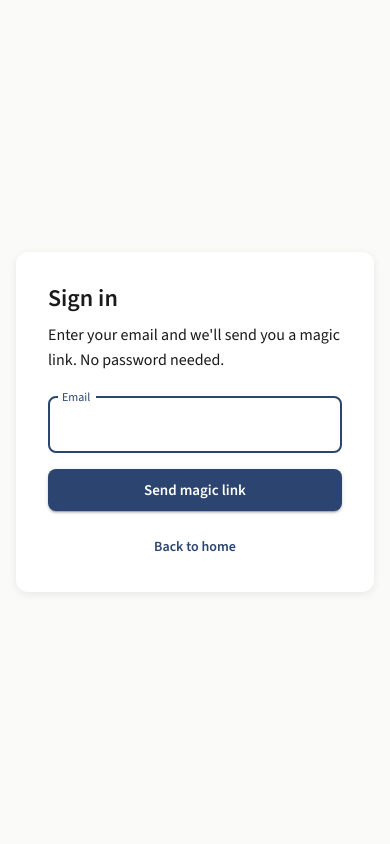
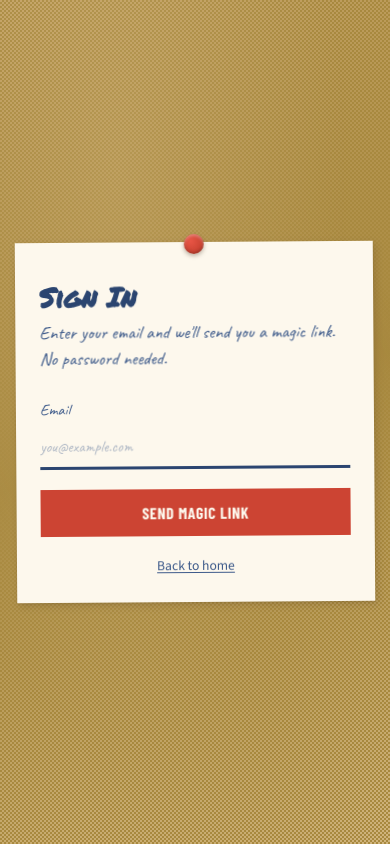
Before and after one commit to AmitKulkarni23/knowthyneighbor, a Next.js app in the folder frontend/: page /login in a window 390 px wide. Built offline with nearby package versions, Linux system fonts and the light colour scheme.

Commit message:
Restyle sign-in page to match landing page's corkboard design language.

```diff
--- a/frontend/src/app/(auth)/layout.tsx
+++ b/frontend/src/app/(auth)/layout.tsx
@@ -1,21 +1,3 @@
-import ThemeRegistry from '@/components/ThemeRegistry';
-import Box from '@mui/material/Box';
-
 export default function AuthLayout({ children }: { children: React.ReactNode }) {
-  return (
-    <ThemeRegistry>
-      <Box
-        sx={{
-          minHeight: '100vh',
-          display: 'flex',
-          alignItems: 'center',
-          justifyContent: 'center',
-          bgcolor: 'background.default',
-          px: 2,
-        }}
-      >
-        {children}
-      </Box>
-    </ThemeRegistry>
-  );
+  return <>{children}</>;
 }
--- /dev/null
+++ b/frontend/src/app/(auth)/login/page.module.css
@@ -0,0 +1,259 @@
+/* ── Cork board ground (matches landing page) ── */
+.board {
+  min-height: 100vh;
+  background:
+    repeating-conic-gradient(var(--cork-dark) 0% 25%, transparent 0% 50%) 0 0 / 4px 4px,
+    linear-gradient(160deg, var(--cork) 0%, var(--cork-dark) 50%, var(--cork-light) 100%);
+  display: flex;
+  align-items: center;
+  justify-content: center;
+  padding: 40px 16px;
+  position: relative;
+}
+
+.board::before {
+  content: "";
+  position: fixed;
+  inset: 0;
+  background:
+    radial-gradient(ellipse at 30% 20%, rgba(212, 184, 130, 0.3) 0%, transparent 60%),
+    radial-gradient(ellipse at 70% 80%, rgba(168, 137, 63, 0.2) 0%, transparent 50%);
+  pointer-events: none;
+  z-index: 0;
+}
+
+/* ── Paper card ── */
+.card {
+  background: var(--paper);
+  padding: 48px 36px 36px;
+  position: relative;
+  max-width: 420px;
+  width: 100%;
+  transform: rotate(-0.8deg);
+  box-shadow:
+    2px 3px 8px var(--shadow-card),
+    0 1px 2px rgba(60, 40, 20, 0.1);
+  z-index: 1;
+}
+
+/* ── Pushpin ── */
+.pin {
+  position: absolute;
+  top: -8px;
+  left: 50%;
+  transform: translateX(-50%);
+  width: 20px;
+  height: 20px;
+  border-radius: 50%;
+  background: radial-gradient(circle at 35% 35%, #e85545, var(--pushpin-red) 60%, #993322);
+  box-shadow:
+    0 2px 4px var(--shadow-pin),
+    inset 0 -2px 3px rgba(0, 0, 0, 0.15),
+    inset 0 2px 3px rgba(255, 255, 255, 0.3);
+  z-index: 2;
+}
+
+/* ── Typography ── */
+.title {
+  font-family: var(--font-marker), cursive;
+  font-size: 2rem;
+  color: var(--ink-blue);
+  line-height: 1.1;
+  margin-bottom: 8px;
+}
+
+.subtitle {
+  font-family: var(--font-handwriting), cursive;
+  font-size: 1.15rem;
+  color: var(--ink-blue-light);
+  line-height: 1.4;
+  margin-bottom: 28px;
+}
+
+/* ── Form ── */
+.form {
+  display: flex;
+  flex-direction: column;
+}
+
+/* ── Input field ── */
+.fieldGroup {
+  margin-bottom: 20px;
+  position: relative;
+}
+
+.label {
+  display: block;
+  font-family: var(--font-handwriting), cursive;
+  font-size: 1rem;
+  color: var(--ink-blue-light);
+  margin-bottom: 6px;
+}
+
+.input {
+  width: 100%;
+  padding: 10px 0;
+  font-family: var(--font-body), Georgia, serif;
+  font-size: 1rem;
+  color: var(--ink-blue);
+  background: transparent;
+  border: none;
+  border-bottom: 2px solid var(--cork-light);
+  outline: none;
+  transition: border-color 0.2s ease;
+}
+
+.input::placeholder {
+  color: var(--ink-blue-light);
+  opacity: 0.4;
+  font-family: var(--font-handwriting), cursive;
+}
+
+.input:focus {
+  border-bottom-color: var(--ink-blue);
+  outline: none;
+}
+
+.input:focus-visible {
+  outline: none;
+  border-bottom-color: var(--ink-blue);
+  border-bottom-width: 3px;
+}
+
+.inputError {
+  composes: input;
+  border-bottom-color: var(--pushpin-red);
+}
+
+.inputError:focus {
+  border-bottom-color: var(--pushpin-red);
+}
+
+.errorText {
+  font-family: var(--font-handwriting), cursive;
+  font-size: 0.85rem;
+  color: var(--pushpin-red);
+  margin-top: 6px;
+}
+
+/* ── Server error alert ── */
+.alert {
+  font-family: var(--font-handwriting), cursive;
+  font-size: 0.95rem;
+  color: var(--pushpin-red);
+  padding: 10px 14px;
+  background: rgba(204, 68, 51, 0.08);
+  margin-bottom: 20px;
+  line-height: 1.4;
+}
+
+/* ── Submit button ── */
+.submitBtn {
+  display: block;
+  width: 100%;
+  padding: 14px 24px;
+  font-family: var(--font-condensed), sans-serif;
+  font-weight: 700;
+  font-size: 1rem;
+  letter-spacing: 0.04em;
+  text-transform: uppercase;
+  color: var(--paper);
+  background: var(--pushpin-red);
+  border: none;
+  cursor: pointer;
+  transition: background 0.15s ease, transform 0.15s ease;
+}
+
+.submitBtn:hover:not(:disabled) {
+  background: var(--pushpin-red-hover);
+  transform: scale(1.02);
+}
+
+.submitBtn:disabled {
+  opacity: 0.7;
+  cursor: not-allowed;
+}
+
+.submitBtn:focus-visible {
+  outline: 3px solid var(--pushpin-red);
+  outline-offset: 2px;
+}
+
+/* ── Back link ── */
+.backLink {
+  display: block;
+  text-align: center;
+  margin-top: 20px;
+  font-family: var(--font-body), Georgia, serif;
+  font-size: 0.85rem;
+  color: var(--ink-blue-light);
+  text-decoration: underline;
+  text-underline-offset: 2px;
+  cursor: pointer;
+  background: none;
+  border: none;
+  width: 100%;
+}
+
+.backLink:hover {
+  color: var(--pushpin-red);
+}
+
+/* ── Confirmation state ── */
+.confirmText {
+  font-family: var(--font-body), Georgia, serif;
+  font-size: 1rem;
+  color: var(--ink-blue);
+  line-height: 1.6;
+  margin-bottom: 4px;
+  text-align: center;
+}
+
+.email {
+  font-family: var(--font-condensed), sans-serif;
+  font-weight: 700;
+  color: var(--ink-blue);
+}
+
+.confirmHint {
+  font-family: var(--font-handwriting), cursive;
+  font-size: 0.95rem;
+  color: var(--ink-blue-light);
+  text-align: center;
+  margin-bottom: 24px;
+}
+
+.altBtn {
+  display: block;
+  width: 100%;
+  text-align: center;
+  font-family: var(--font-body), Georgia, serif;
+  font-size: 0.85rem;
+  color: var(--ink-blue-light);
+  text-decoration: underline;
+  text-underline-offset: 2px;
+  cursor: pointer;
+  background: none;
+  border: none;
+  padding: 0;
+}
+
+.altBtn:hover {
+  color: var(--pushpin-red);
+}
+
+/* ── Responsive ── */
+@media (max-width: 480px) {
+  .card {
+    padding: 40px 24px 28px;
+    transform: rotate(-0.4deg);
+  }
+
+  .title {
+    font-size: 1.7rem;
+  }
+
+  .board {
+    padding: 24px 16px;
+  }
+}
--- a/frontend/src/app/(auth)/login/page.tsx
+++ b/frontend/src/app/(auth)/login/page.tsx
@@ -4,15 +4,9 @@ import { useState } from 'react';
 import { useRouter } from 'next/navigation';
 import { useForm } from 'react-hook-form';
 import { zodResolver } from '@hookform/resolvers/zod';
-import Box from '@mui/material/Box';
-import Card from '@mui/material/Card';
-import CardContent from '@mui/material/CardContent';
-import TextField from '@mui/material/TextField';
-import Button from '@mui/material/Button';
-import Typography from '@mui/material/Typography';
-import Alert from '@mui/material/Alert';
 import { signInWithOtp } from '@/api/auth';
 import { loginSchema, type LoginFormData } from '@/lib/validations';
+import styles from './page.module.css';
 
 export default function LoginPage() {
   const router = useRouter();
@@ -45,72 +39,75 @@ export default function LoginPage() {
 
   if (submitted) {
     return (
-      <Card sx={{ maxWidth: 400, width: '100%' }}>
-        <CardContent sx={{ p: 4, textAlign: 'center' }}>
-          <Typography variant="h2" gutterBottom>
-            Check your email
-          </Typography>
-          <Typography color="text.secondary" sx={{ mb: 2 }}>
-            We sent a magic link to <strong>{email}</strong>. Click the link in your email to sign in.
-          </Typography>
-          <Button
-            variant="text"
-            onClick={() => { setSubmitted(false); }}
+      <div className={styles.board}>
+        <div className={styles.card}>
+          <div className={styles.pin} />
+          <h1 className={styles.title}>Check Your Email</h1>
+          <p className={styles.subtitle}>
+            We sent a magic link your way.
+          </p>
+          <p className={styles.confirmText}>
+            Click the link we sent to <span className={styles.email}>{email}</span> to sign in.
+          </p>
+          <p className={styles.confirmHint}>No password needed.</p>
+          <button
+            type="button"
+            className={styles.altBtn}
+            onClick={() => setSubmitted(false)}
           >
             Use a different email
-          </Button>
-        </CardContent>
-      </Card>
+          </button>
+        </div>
+      </div>
     );
   }
 
   return (
-    <Card sx={{ maxWidth: 400, width: '100%' }}>
-      <CardContent sx={{ p: 4 }}>
-        <Typography variant="h2" gutterBottom>
-          Sign in
-        </Typography>
-        <Typography color="text.secondary" sx={{ mb: 3 }}>
-          Enter your email and we'll send you a magic link. No password needed.
-        </Typography>
+    <div className={styles.board}>
+      <div className={styles.card}>
+        <div className={styles.pin} />
+        <h1 className={styles.title}>Sign In</h1>
+        <p className={styles.subtitle}>
+          Enter your email and we&apos;ll send you a magic link. No password needed.
+        </p>
 
         {serverError && (
-          <Alert severity="error" sx={{ mb: 2 }}>
-            {serverError}
-          </Alert>
+          <div className={styles.alert}>{serverError}</div>
         )}
 
-        <Box component="form" onSubmit={handleSubmit(onSubmit)} noValidate>
-          <TextField
-            label="Email"
-            type="email"
-            {...register('email')}
-            error={!!errors.email}
-            helperText={errors.email?.message}
-            fullWidth
-            autoFocus
-            sx={{ mb: 2 }}
-          />
-          <Button
+        <form className={styles.form} onSubmit={handleSubmit(onSubmit)} noValidate>
+          <div className={styles.fieldGroup}>
+            <label htmlFor="email" className={styles.label}>Email</label>
+            <input
+              id="email"
+              type="email"
+              className={errors.email ? styles.inputError : styles.input}
+              placeholder="you@example.com"
+              autoFocus
+              {...register('email')}
+            />
+            {errors.email && (
+              <p className={styles.errorText}>{errors.email.message}</p>
+            )}
+          </div>
+
+          <button
             type="submit"
-            variant="contained"
-            fullWidth
+            className={styles.submitBtn}
             disabled={isSubmitting}
-            size="large"
           >
-            {isSubmitting ? 'Sending...' : 'Send magic link'}
-          </Button>
-        </Box>
+            {isSubmitting ? 'Sending...' : 'Send Magic Link'}
+          </button>
+        </form>
 
-        <Button
-          variant="text"
-          fullWidth
-          sx={{ mt: 2 }}
+        <button
+          type="button"
+          className={styles.backLink}
           onClick={() => router.push('/')}
         >
           Back to home
-        </Button>
-      </CardContent>
-    </Card>
+        </button>
+      </div>
+    </div>
   );
 }
```
